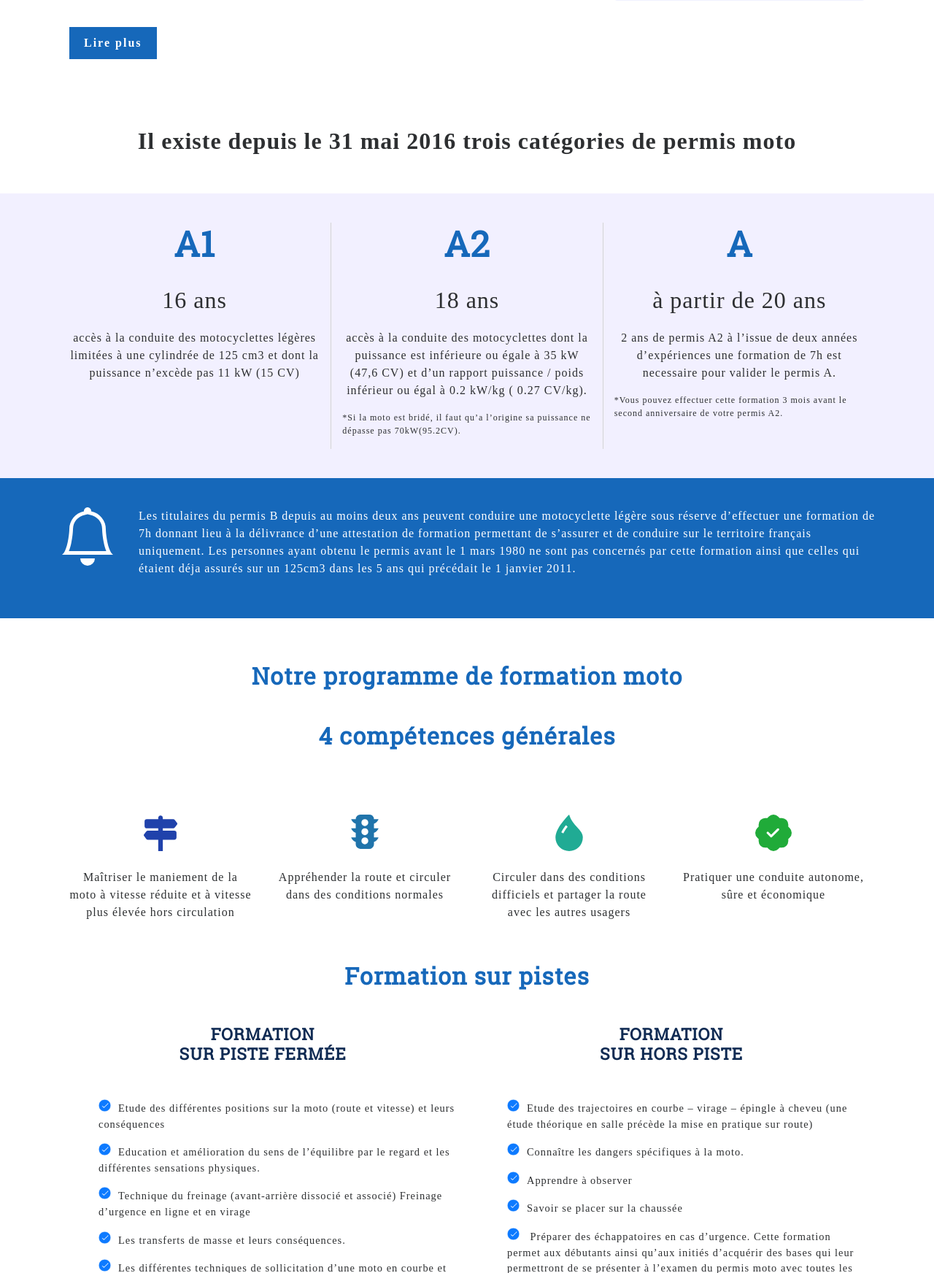
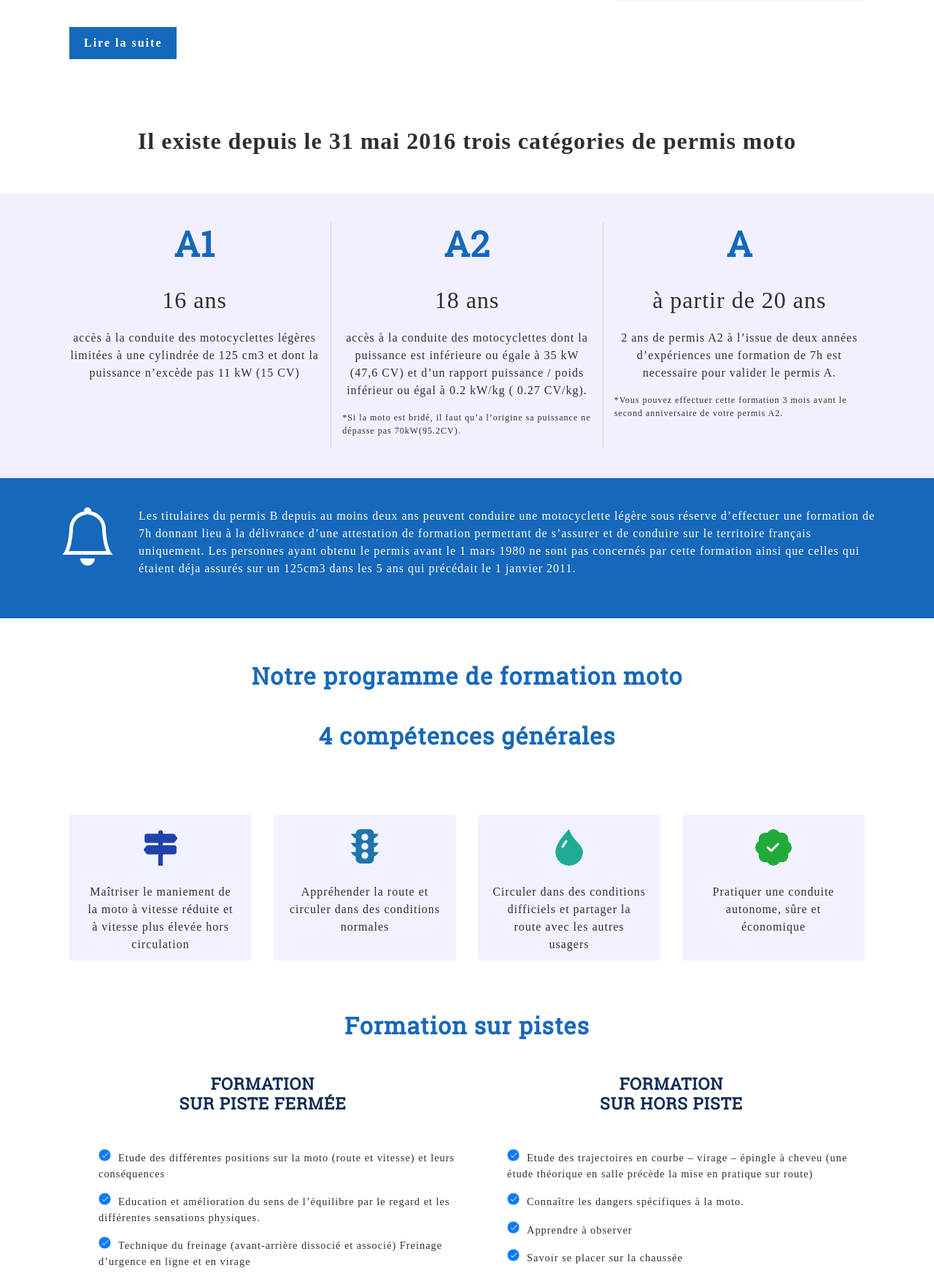
Before and after one commit to Aurore-git/Montlhery, a PHP site: page /code/permis-moto.php in a window 1280 px wide. Shown: the part 735-2479 px from the top of the page at 73% size. Run offline with PHP 8.4, Linux system fonts and the light colour scheme; some web fonts are replaced.

Commit message:
jquery godlike

```diff
--- a/assets/css/permis.css
+++ b/assets/css/permis.css
@@ -205,6 +205,22 @@ svg.bi.bi-bell{
   margin-right: 30px;
 }
 
+.section-card-skills{
+  align-content: center;
+  align-items: center;
+  align-self: center;
+  justify-content: center;
+}
+
+div.card-skills{
+  padding: 20px;
+  width: 250px;
+  height: 200px;
+  margin: 0;
+  margin-right: 0;
+  margin-bottom: 30px;
+}
+
 svg.skills-1-svg{color: #2042AB;}
 svg.skills-2-svg{color: #2074AB;}
 svg.skills-3-svg{color: #20AB94;}
@@ -231,9 +247,15 @@ div.formation-pistes-moto ul li{
 }
 
 /*Section historique permis moto*/
-.section-history-permis-moto-all-p{
-  font-size: 0.8em;
+button.button-historique-permis-moto{
+  background-color: #1668ba;
+  color: white;
+  border: 0;
+  padding: 20px 40px;
+  text-transform: uppercase;
+  font-weight: bold;
 }
+
 /*------Responsive-------*/
 
 @media (max-width: 1200px){
--- a/assets/js/script.js
+++ b/assets/js/script.js
@@ -27,3 +27,7 @@ buttonVacationDescriptionToggle.addEventListener('click', function () {
     hidenVacationDescription.className = 'd-none';
   }
 });
+
+$('#MonCollapse').collapse({
+show: true
+})
--- a/code/permis-moto.php
+++ b/code/permis-moto.php
@@ -21,21 +21,20 @@
               Pour vous accompagner dans votre formation et vous faire progresser sur les différents points techniques importants, l’auto école Montlhéry vous propose une formation assurée par deux moniteurs d’expérience (plus de 700 motards ayant suivit leur formation).
             </p>
           </div>
-          <div id="hiden-description" class="d-none">
+          <div id="MonCollapse2" class="collapse">
             <p>
               Vous profiterez d’un matériel adapté qui augmentera toutes vos chances de réussite à l’examen (une moto pour chaque élève : MT-07), un contact radio permanent sur route.Les cours hors circulation s’effectuent sur la piste moto-école qui se trouve à 1,4 km de l’auto-école (à l’entrée de Narbonne coté Coursan proche de la déchetterie) ce qui permet de ne pas perdre de temps pour accéder à celle-ci (4 minutes de trajet).
             </p>
 
             <p>
               La piste moto est partagée avec d’autres moto-école de Narbonne et alentours.
-Le point de rendez-vous est toujours à l’auto-école.
-Les débutants font le trajet de l’auto-école à la piste moto avec la voiture de l’auto-école s’ils sont titulaires du permis B ou éventuellement en passager moto avec l’enseignant.
+              Le point de rendez-vous est toujours à l’auto-école. Les débutants font le trajet de l’auto-école à la piste moto avec la voiture de l’auto-école s’ils sont titulaires du permis B ou éventuellement en passager moto avec l’enseignant.
             </p>
           </div>
 
-          <button id="boutton-description-toggle" class="code-interest">
-            Lire plus
-          </button>
+          <!-- les boutons d'actions -->
+          <button class="code-interest" type="button" data-target="#MonCollapse2" data-toggle="collapse" aria-expanded="false" aria-controls="MonCollapse">Lire la suite</button>
+
         </div>
       </div>
 
@@ -97,30 +96,42 @@ Les personnes ayant obtenu le permis avant le 1 mars 1980 ne sont pas concernés
     <h2 class="text-center mt-4 competences-permis-moto">4 compétences générales</h2>
   </div>
 </div>
-<div class="row p-8 text-center">
-	<div class="col-12 col-md-6 col-xl-3">
+<div class="row p-8 text-center section-card-skills">
+  <div class="col-12 col-md-6 col-xl-3 section-card-skills">
+    <div class="card card-skills">
+      <p class="text-center">
       <svg xmlns="http://www.w3.org/2000/svg" width="50" height="50" fill="currentColor" class="bi bi-signpost-2-fill text-center mb-4 skills-1-svg" viewBox="0 0 16 16">
     <path d="M7.293.707A1 1 0 0 0 7 1.414V2H2a1 1 0 0 0-1 1v2a1 1 0 0 0 1 1h5v1H2.5a1 1 0 0 0-.8.4L.725 8.7a.5.5 0 0 0 0 .6l.975 1.3a1 1 0 0 0 .8.4H7v5h2v-5h5a1 1 0 0 0 1-1V8a1 1 0 0 0-1-1H9V6h4.5a1 1 0 0 0 .8-.4l.975-1.3a.5.5 0 0 0 0-.6L14.3 2.4a1 1 0 0 0-.8-.4H9v-.586A1 1 0 0 0 7.293.707z"/>
-</svg>
-		<p>Maîtriser le maniement de la moto à vitesse réduite et à vitesse plus élevée hors circulation</p>
+      </svg><br/>
+      Maîtriser le maniement de la moto à vitesse réduite et à vitesse plus élevée hors circulation</p>
     </div>
-	<div class="col-12 col-md-6 col-xl-3">
+  </div>
+  <div class="col-12 col-md-6 col-xl-3 section-card-skills">
+    <div class="card card-skills">
+      <p>
       <svg xmlns="http://www.w3.org/2000/svg" width="50" height="50" fill="currentColor" class="bi bi-stoplights-fill text-center mb-4 skills-2-svg" viewBox="0 0 16 16">
     <path fill-rule="evenodd" d="M6 0a2 2 0 0 0-2 2H2c.167.5.8 1.6 2 2v2H2c.167.5.8 1.6 2 2v2H2c.167.5.8 1.6 2 2v1a2 2 0 0 0 2 2h4a2 2 0 0 0 2-2v-1c1.2-.4 1.833-1.5 2-2h-2V8c1.2-.4 1.833-1.5 2-2h-2V4c1.2-.4 1.833-1.5 2-2h-2a2 2 0 0 0-2-2H6zm3.5 3.5a1.5 1.5 0 1 1-3 0 1.5 1.5 0 0 1 3 0zm0 4a1.5 1.5 0 1 1-3 0 1.5 1.5 0 0 1 3 0zM8 13a1.5 1.5 0 1 1 0-3 1.5 1.5 0 0 1 0 3z"/>
-</svg>
-		<p>Appréhender la route et circuler dans des conditions normales</p>
+      </svg><br/>
+      Appréhender la route et circuler dans des conditions normales</p>
     </div>
-	<div class="col-12 col-md-6 col-xl-3">
+  </div>
+  <div class="col-12 col-md-6 col-xl-3 section-card-skills">
+    <div class="card card-skills">
+      <p>
       <svg xmlns="http://www.w3.org/2000/svg" width="50" height="50" fill="currentColor" class="bi bi-droplet-fill text-center mb-4 skills-3-svg" viewBox="0 0 16 16">
     <path fill-rule="evenodd" d="M8 16a6 6 0 0 0 6-6c0-1.655-1.122-2.904-2.432-4.362C10.254 4.176 8.75 2.503 8 0c0 0-6 5.686-6 10a6 6 0 0 0 6 6zM6.646 4.646c-.376.377-1.272 1.489-2.093 3.13l.894.448c.78-1.559 1.616-2.58 1.907-2.87l-.708-.708z"/>
-</svg>
-		<p>Circuler dans des conditions difficiels et partager la route avec les autres usagers</p>
+  </svg><br/>
+      Circuler dans des conditions difficiels et partager la route avec les autres usagers</p>
     </div>
-	<div class="col-12 col-md-6 col-xl-3">
+  </div>
+  <div class="col-12 col-md-6 col-xl-3 section-card-skills">
+    <div class="card card-skills">
+      <p>
       <svg xmlns="http://www.w3.org/2000/svg" width="50" height="50" fill="currentColor" class="bi bi-patch-check-fill text-center mb-4 skills-4-svg" viewBox="0 0 16 16">
     <path d="M10.067.87a2.89 2.89 0 0 0-4.134 0l-.622.638-.89-.011a2.89 2.89 0 0 0-2.924 2.924l.01.89-.636.622a2.89 2.89 0 0 0 0 4.134l.637.622-.011.89a2.89 2.89 0 0 0 2.924 2.924l.89-.01.622.636a2.89 2.89 0 0 0 4.134 0l.622-.637.89.011a2.89 2.89 0 0 0 2.924-2.924l-.01-.89.636-.622a2.89 2.89 0 0 0 0-4.134l-.637-.622.011-.89a2.89 2.89 0 0 0-2.924-2.924l-.89.01-.622-.636zm.287 5.984l-3 3a.5.5 0 0 1-.708 0l-1.5-1.5a.5.5 0 1 1 .708-.708L7 8.793l2.646-2.647a.5.5 0 0 1 .708.708z"/>
-</svg>
-		<p>Pratiquer une conduite autonome, sûre et économique</p>
+  </svg><br/>
+      Pratiquer une conduite autonome, sûre et économique</p>
+    </div>
   </div>
 </div>
 <!--------Section - different roads--------->
@@ -151,16 +162,45 @@ Les personnes ayant obtenu le permis avant le 1 mars 1980 ne sont pas concernés
   </div>
 </div>
 <!--------Section - history - permis moto--------->
+
+<!-- les boutons d'actions -->
+<p class="text-center">
+  <button class="button-historique-permis-moto" type="button" data-target="#MonCollapse" data-toggle="collapse" aria-expanded="false" aria-controls="MonCollapse">Lire tout l'historique du permis moto</button>
+</p>
+
+<!-- le contenu masqué -->
+
+<section id="MonCollapse" class="collapse">
   <div class="row p-8">
     <div class="col-12">
-    <h1>Histoire et évolution du permis moto</h1>
+      <p class="text-center">
+        <div>
+          <p>
+                a – Avant le 1er mars 1980, la réglementation française distinguait deux catégories d’engins à 2 roues immatriculés :
+  – les véhicules dont la cylindré était comprise entre 50 et 125 cm3 au plus, administrativement catalogués « vélomoteurs », conduits à partir de 16 ans après un examen qui ne comporté pas d’épreuve pratique, ou à partir de 18 ans avec le permis B.
+  – les véhicules de plus de 125 cm3, administrativement intitulés « motocyclettes », conduits à partir de 18 ans, après un examen comportant des épreuves théoriques et pratiques.
+
+  b – Entre le 1er mars 1980 et le 31 décembre 1984 Les motocyclettes sont réparties en 3 catégories auxquelles correspondent 3 permis de conduire différents :
+  – motocycles de moins de 80 cm3 (permis AI) : âge requis 16 ans
+  – motocycles de 80 à 400 cm3 (permis A2) : âge requis 18 ans
+  – motocycles de plus de 400 cm3 (permis A3) : âge requis 18 ans
+
+  c – Entre le 1 er janvier 1985.et le 4 iuillet 1996 Il n’existe plus que deux catégories de permis
+  – la première catégorie
+  – permis AL concerne la conduite des motocyclettes légères dont la cylindrée est limitée ci 125 cm3 et d’une puissance n’excédant pas 13 CV. Age requis: 16 ans mais jusqu’à 17 ans ne peuvent être conduits que des engins de cylindrée n’excédant pas 80 cm3.
+  – la seconde catégorie  – permis A concerne la conduite de toutes les motocyclettes quelle que soit la cylindrée, mais dont la puissance est limitée à 100 CV. Age requis: 18 ans.
+
+  d – Entre le 4 juillet 1996 et le 19 janvier 2013.
+  Accès progressif à la conduite des motocyclettes
+  Le décret n° 96-600 du 4 juillet 1996, en application de la directive communautaire concernant la délivrance du permis moto, introduit un accès progressif à la conduite des motos les plus puissantes destiné à améliorer la sécurité routière :
+
+  permis A1 -16 ans: accès à la conduite des motocyclettes légères limitées à une cylindrée de 125 cm3 et dont la puissance n’excède pas 11 kW (15 CV).
+          </p>
       </div>
     </div>
-<div class="row p-8">
-  <div class="col-12 col-md-4 col-xl-3"></div>
-  <div class="col-12 col-md-4 col-xl-3"></div>
-  <div class="col-12 col-md-4 col-xl-3"></div>
-  <div class="col-12 col-md-4 col-xl-3"></div>
   </div>
+</section>
+
+
 <!--footer-->
 <?php include '../includes/footer-page.php'; ?>
```
Lines whose indentation alone changed are shown as unchanged.
